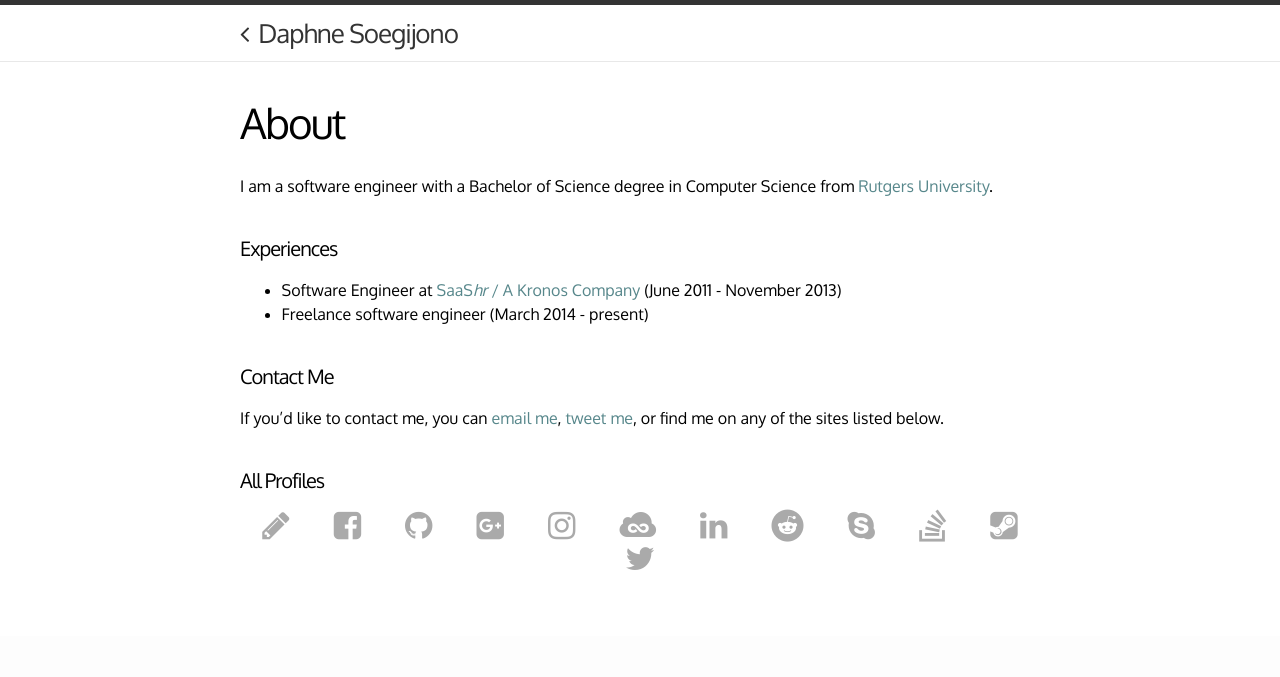
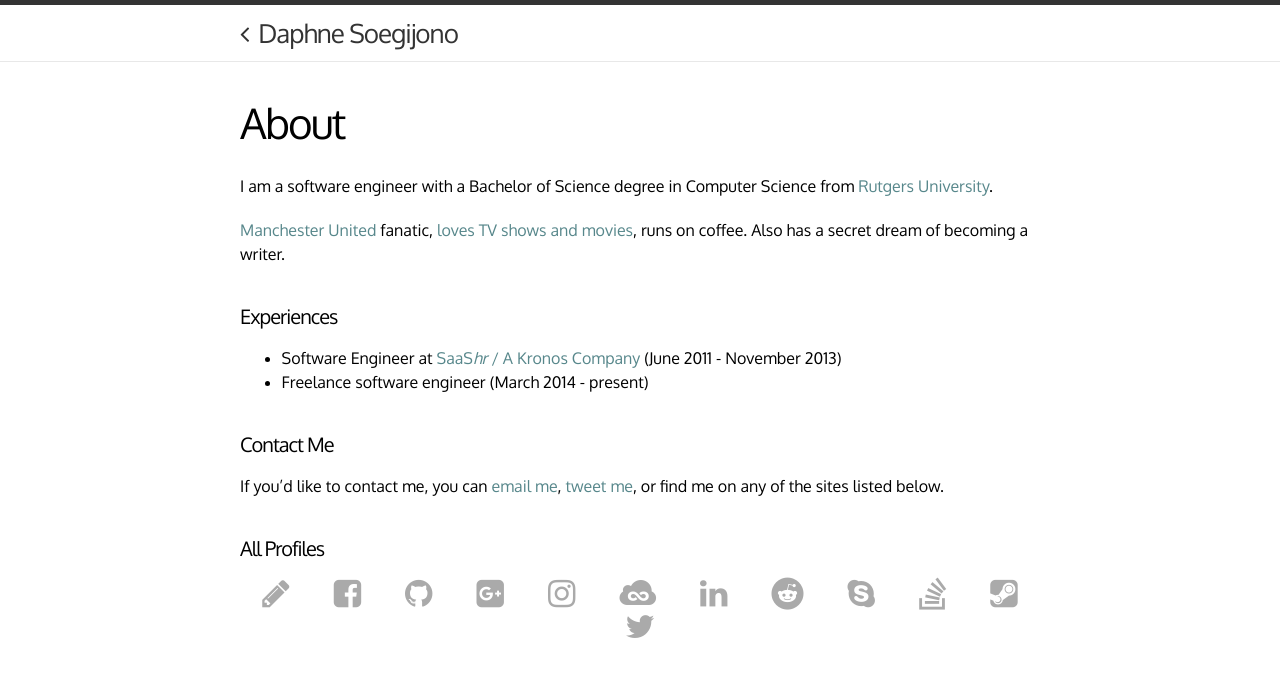
Before and after one commit to dsoegijono/dsoegijono.github.io, a Jekyll site: the page built from about.md, in a window 1280 px wide. Shown: the top 677 px of the page. Built offline with Jekyll 4.4.1, drawn with Linux system fonts in a browser that asks for light colours; nearby versions of some CDN libraries.

Commit message:
Edit About page
Be more human, fix tweet link

```diff
--- a/about.md
+++ b/about.md
@@ -8,6 +8,9 @@ permalink: /about/
 
 I am a software engineer with a Bachelor of Science degree in Computer Science from [Rutgers University](http://nb.rutgers.edu/).
 
+[Manchester United](http://www.manutd.com/) fanatic, [loves TV shows and movies](http://my-sedentary-life.blogspot.com/),
+runs on coffee. Also has a secret dream of becoming a writer.
+
 ####Experiences
 
 - Software Engineer at [SaaS*hr* / A Kronos Company](http://saashr.com/ta/shr2/index.jsp) (June 2011 - November 2013)
@@ -17,4 +20,5 @@ I am a software engineer with a Bachelor of Science degree in Computer Science f
 
 ####Contact Me
 
-If you'd like to contact me, you can <a href="mailto:d.soegijono@gmail.com">email me</a>, <a title="Twitter" href="https://www.twitter.com/dsoegijono">tweet me</a>, or find me on any of the sites listed below.
+If you'd like to contact me, you can <a href="mailto:d.soegijono@gmail.com">email me</a>,
+<a title="Twitter" href="https://twitter.com/intent/tweet?screen_name=dsoegijono">tweet me</a>, or find me on any of the sites listed below.
```
